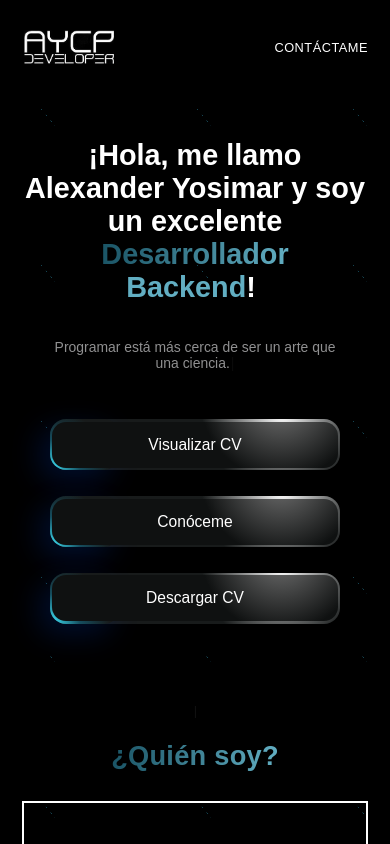
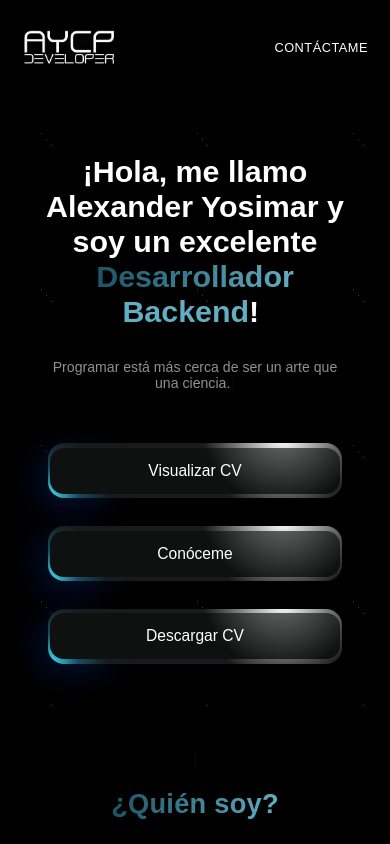
Before and after one commit to aycp-developer/aycpdeveloper, a React (Vite) app: page / in a window 390 px wide. Shown: the top 844 px of the page. Built offline with nearby package versions, Linux system fonts and the light colour scheme; a web font is replaced by a local one.

Commit message:
nuevo cambio en el tamaño de letra del párafo principal en el Start

```diff
--- a/src/routes/start/Start.css
+++ b/src/routes/start/Start.css
@@ -22,7 +22,7 @@
   align-items: center;
   flex-direction: column;
   justify-content: space-between;
-  padding: 6rem 4rem 4rem 4rem;
+  padding: 6rem 8rem 5rem 8rem;
   height: 20rem;
 }
 .start .titles-container {
@@ -33,10 +33,6 @@
   height: 76%;
 }
 .start .titles-container .get-to-know-me-title-container {
-  display: flex;
-  justify-content: center;
-  align-items: center;
-  flex-direction: column;
   height: 82%;
 }
 .start .titles-container .get-to-know-me-title-container .get-to-know-me-title {
@@ -66,24 +62,24 @@
   align-items: center;
   justify-content: space-between;
   height: 17%;
-  width: 85%;
+  width: 100%;
 }
 
 @media (max-width: 429px) {
   .start {
-    padding: 3rem 1.5rem 2rem 1.5rem;
-    height: 32rem;
+    padding: 3rem 1.5rem 2.5rem 1.5rem;
+    height: 34.5rem;
   }
   .start .titles-container {
     gap: 1rem;
-    height: 54%;
+    height: 56%;
   }
   .start .titles-container .get-to-know-me-title-container {
     height: 70%;
     width: 100%;
   }
   .start .titles-container .get-to-know-me-title-container .get-to-know-me-title {
-    font-size: 2rem;
+    font-size: 2.1rem;
     height: 100%;
     width: 100%;
   }
@@ -95,9 +91,36 @@
   .start .buttons-container {
     flex-direction: column;
     height: 40%;
+    width: 86%;
   }
 }
 @media (max-width: 419px) {
+  .start .titles-container .get-to-know-me-title-container .get-to-know-me-title {
+    font-size: 2rem;
+    height: 100%;
+    width: 100%;
+  }
+  .start .titles-container .art-science-subtitle {
+    font-size: 0.89rem;
+  }
+}
+@media (max-width: 400px) {
+  .start .titles-container {
+    gap: 0;
+  }
+  .start .titles-container .get-to-know-me-title-container .get-to-know-me-title {
+    font-size: 1.9rem;
+    height: 100%;
+    width: 100%;
+  }
+  .start .titles-container .art-science-subtitle {
+    font-size: 0.88rem;
+  }
+}
+@media (max-width: 387px) {
+  .start .titles-container {
+    gap: 0;
+  }
   .start .titles-container .get-to-know-me-title-container .get-to-know-me-title {
     font-size: 1.8rem;
     height: 100%;
@@ -105,31 +128,15 @@
   }
   .start .titles-container .art-science-subtitle {
     font-size: 0.87rem;
-    width: 85%;
   }
 }
-@media (max-width: 382px) {
-  .start .titles-container {
-    gap: 0;
-  }
+@media (max-width: 360px) {
   .start .titles-container .get-to-know-me-title-container .get-to-know-me-title {
-    font-size: 1.6rem;
+    font-size: 1.7rem;
     height: 100%;
     width: 100%;
   }
   .start .titles-container .art-science-subtitle {
-    font-size: 0.84rem;
-    width: 85%;
-  }
-}
-@media (max-width: 361px) {
-  .start .titles-container .get-to-know-me-title-container .get-to-know-me-title {
-    font-size: 1.5rem;
-    height: 100%;
-    width: 100%;
-  }
-  .start .titles-container .art-science-subtitle {
-    font-size: 0.83rem;
-    width: 85%;
+    font-size: 0.86rem;
   }
 }/*# sourceMappingURL=Start.css.map */
--- a/src/routes/start/Start.scss
+++ b/src/routes/start/Start.scss
@@ -5,7 +5,7 @@
     @include styles.center;
     flex-direction: column;
     justify-content: space-between;
-    padding: 6rem 4rem 4rem 4rem;
+    padding: 6rem 8rem 5rem 8rem;
     height: 20rem;
 
     .titles-container {
@@ -14,8 +14,6 @@
         height: 76%;
 
         .get-to-know-me-title-container {
-            @include styles.center;
-            flex-direction: column;
             height: 82%;
 
             .get-to-know-me-title {
@@ -43,25 +41,25 @@
         @include styles.center;
         justify-content: space-between;
         height: 17%;
-        width: 85%;
+        width: 100%;
     }
 }
 
 @media (max-width: 429px) {
     .start {
-        padding: 3rem 1.5rem 2rem 1.5rem;
-        height: 32rem;
+        padding: 3rem 1.5rem 2.5rem 1.5rem;
+        height: 34.5rem;
 
         .titles-container {
             gap: 1rem;
-            height: 54%;
+            height: 56%;
 
             .get-to-know-me-title-container {
                 height: 70%;
                 width: 100%;
 
                 .get-to-know-me-title {
-                    font-size: 2rem;
+                    font-size: 2.1rem;
                     height: 100%;
                     width: 100%;
                 }
@@ -77,6 +75,7 @@
         .buttons-container {
             flex-direction: column;
             height: 40%;
+            width: 86%;
         }
     }
 }
@@ -84,6 +83,46 @@
 @media (max-width: 419px) {
     .start {
         .titles-container {
+            .get-to-know-me-title-container {
+                .get-to-know-me-title {
+                    font-size: 2rem;
+                    height: 100%;
+                    width: 100%;
+                }
+            }
+
+            .art-science-subtitle {
+                font-size: 0.89rem;
+            }
+        }
+    }
+}
+
+@media (max-width: 400px) {
+    .start {
+        .titles-container {
+            gap: 0;
+
+            .get-to-know-me-title-container {
+                .get-to-know-me-title {
+                    font-size: 1.9rem;
+                    height: 100%;
+                    width: 100%;
+                }
+            }
+
+            .art-science-subtitle {
+                font-size: 0.88rem;
+            }
+        }
+    }
+}
+
+@media (max-width: 387px) {
+    .start {
+        .titles-container {
+            gap: 0;
+
             .get-to-know-me-title-container {
                 .get-to-know-me-title {
                     font-size: 1.8rem;
@@ -94,48 +133,25 @@
 
             .art-science-subtitle {
                 font-size: 0.87rem;
-                width: 85%;
             }
         }
     }
 }
 
-@media (max-width: 382px) {
+@media (max-width: 360px) {
     .start {
         .titles-container {
-            gap: 0;
-
             .get-to-know-me-title-container {
                 .get-to-know-me-title {
-                    font-size: 1.6rem;
+                    font-size: 1.7rem;
                     height: 100%;
                     width: 100%;
                 }
             }
 
             .art-science-subtitle {
-                font-size: 0.84rem;
-                width: 85%;
+                font-size: 0.86rem;
             }
         }
     }
 }
-
-@media (max-width: 361px) {
-    .start {
-        .titles-container {
-            .get-to-know-me-title-container {
-                .get-to-know-me-title {
-                    font-size: 1.5rem;
-                    height: 100%;
-                    width: 100%;
-                }
-            }
-
-            .art-science-subtitle {
-                font-size: 0.83rem;
-                width: 85%;
-            }
-        }
-    }
-}
```
Also changed, not shown: 1 other file (tests, documents, lock files or other folders).
